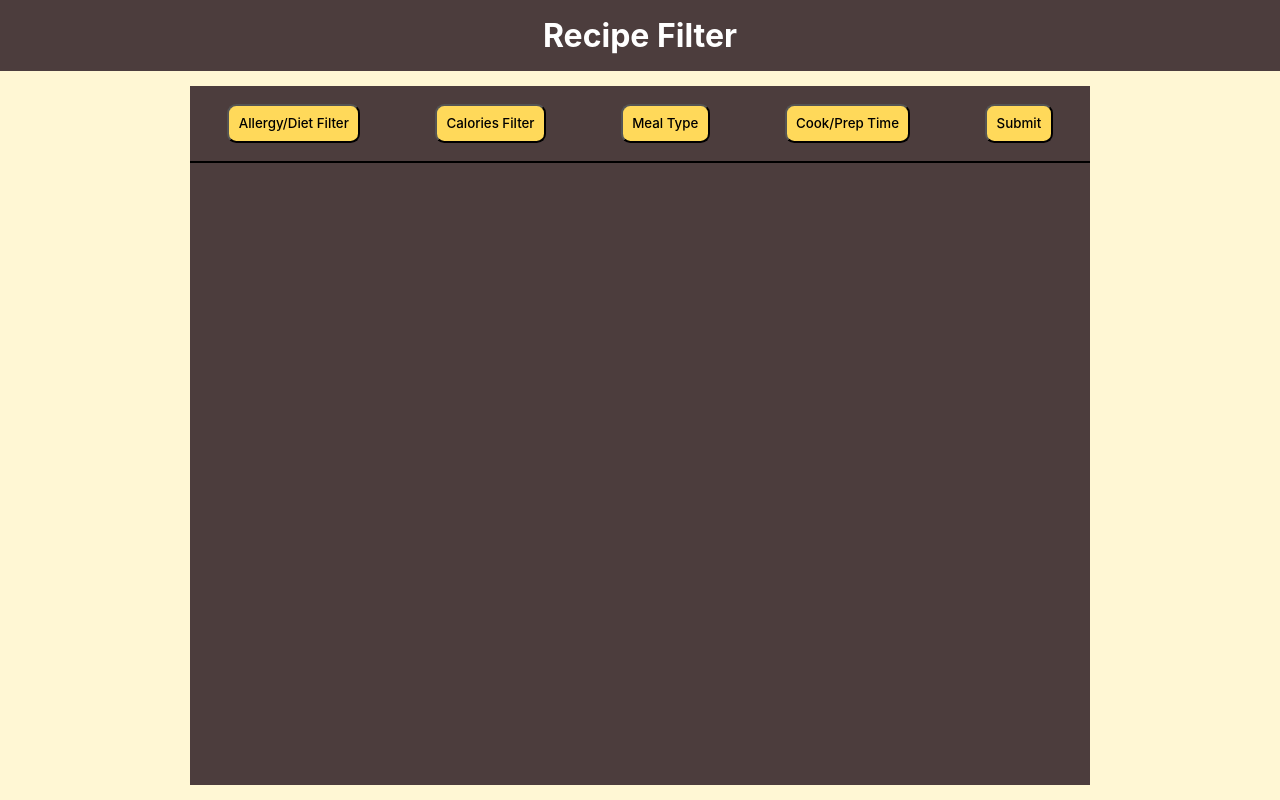
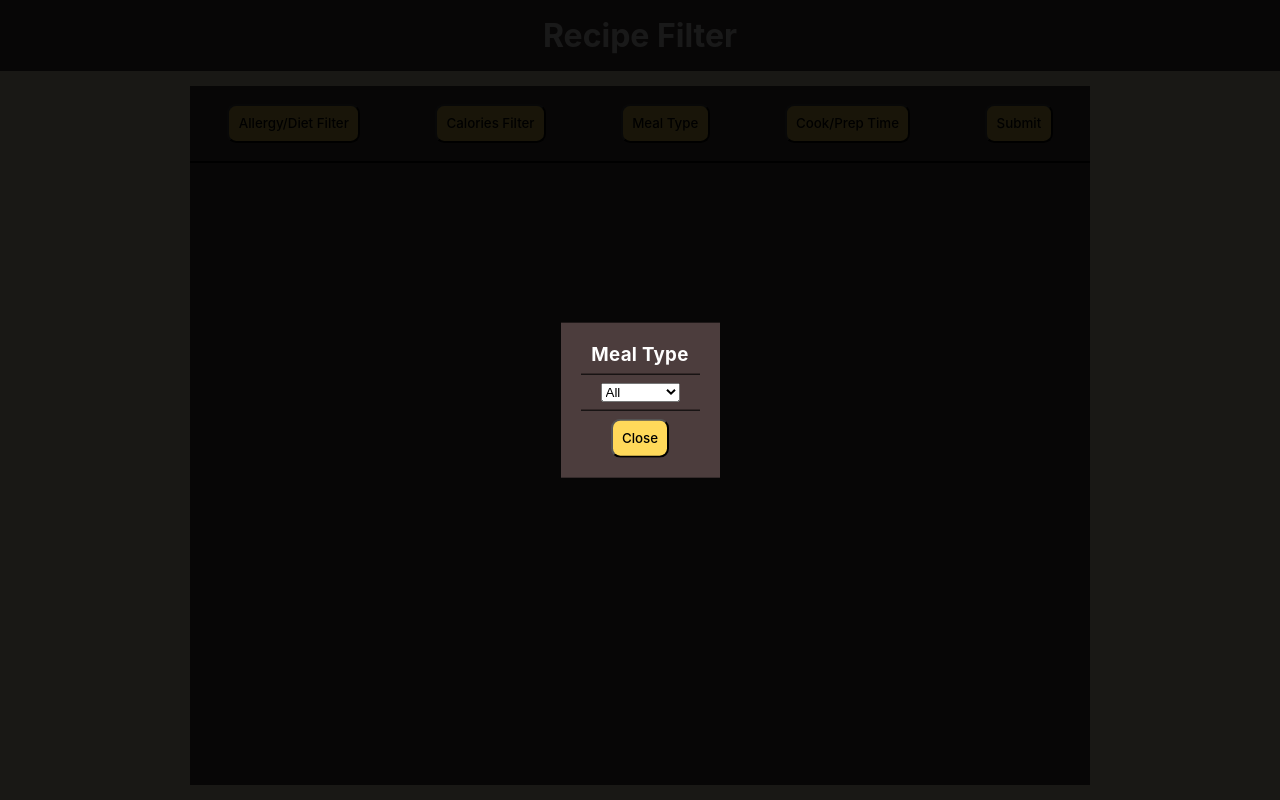
Before and after one commit to KyleTownsend74/RecipeFilter, a React (Vite) app: page / in a window 1280 px wide. Both pictures are taken after a click on the button "Meal Type". Built offline with nearby package versions, Linux system fonts and the light colour scheme.

Commit message:
Add meal type modal

```diff
--- a/src/components/Filter.jsx
+++ b/src/components/Filter.jsx
@@ -4,6 +4,7 @@ import axios from "axios"
 import AllergyDietContent from "./FilterModals/AllergyDietContent.jsx";
 import ModalTemplate from "./FilterModals/ModalTemplate.jsx";
 import CaloriesContent from "./FilterModals/CaloriesContent";
+import MealTypeContent from "./FilterModals/MealTypeContent";
 
 function Filter({ setRecipes }) {
     const [allergyDietFilter, setAllergyDietFilter] = useState([]);
@@ -14,6 +15,8 @@ function Filter({ setRecipes }) {
     const allergyDietTitle = "Allergy/Diet Filter";
     const caloriesContentId = "calories-modal";
     const caloriesTitle = "Calories Filter";
+    const mealTypeContentId = "meal-type-modal";
+    const mealTypeTitle = "Meal Type";
 
     function addAllergyDietFilter(item) {
         if(allergyDietFilter.indexOf(item) === -1) {
@@ -63,10 +66,14 @@ function Filter({ setRecipes }) {
                 <ModalTemplate componentId={allergyDietContentId} contentComponent={<AllergyDietContent
                         addItem={addAllergyDietFilter} removeItem={removeAllergyDietFilter}/>} title={allergyDietTitle}/>
                 <button onClick={() => showModal(allergyDietContentId)} type="button">{allergyDietTitle}</button>
+
                 <ModalTemplate componentId={caloriesContentId} contentComponent={<CaloriesContent parentId={caloriesContentId}
                         changeMin={changeMinCalories} changeMax={changeMaxCalories} />} title={caloriesTitle}/>
                 <button onClick={() => showModal(caloriesContentId)} type="button">{caloriesTitle}</button>
-                <button type="button">Meal Type</button>
+
+                <ModalTemplate componentId={mealTypeContentId} contentComponent={<MealTypeContent/>} title={mealTypeTitle}/>
+                <button onClick={() => showModal(mealTypeContentId)} type="button">{mealTypeTitle}</button>
+
                 <button type="button">Cook/Prep Time</button>
                 <button id="filter-submit" onClick={submit} type="button">Submit</button>
             </form>
--- /dev/null
+++ b/src/components/FilterModals/MealTypeContent.jsx
@@ -0,0 +1,13 @@
+function MealTypeContent() {
+    return (
+        <select id="meal-type-select">
+            <option value="all">All</option>
+            <option value="breakfast">Breakfast</option>
+            <option value="lunch">Lunch</option>
+            <option value="dinner">Dinner</option>
+            <option value="snack">Snack</option>
+        </select>
+    )
+}
+
+export default MealTypeContent
```
